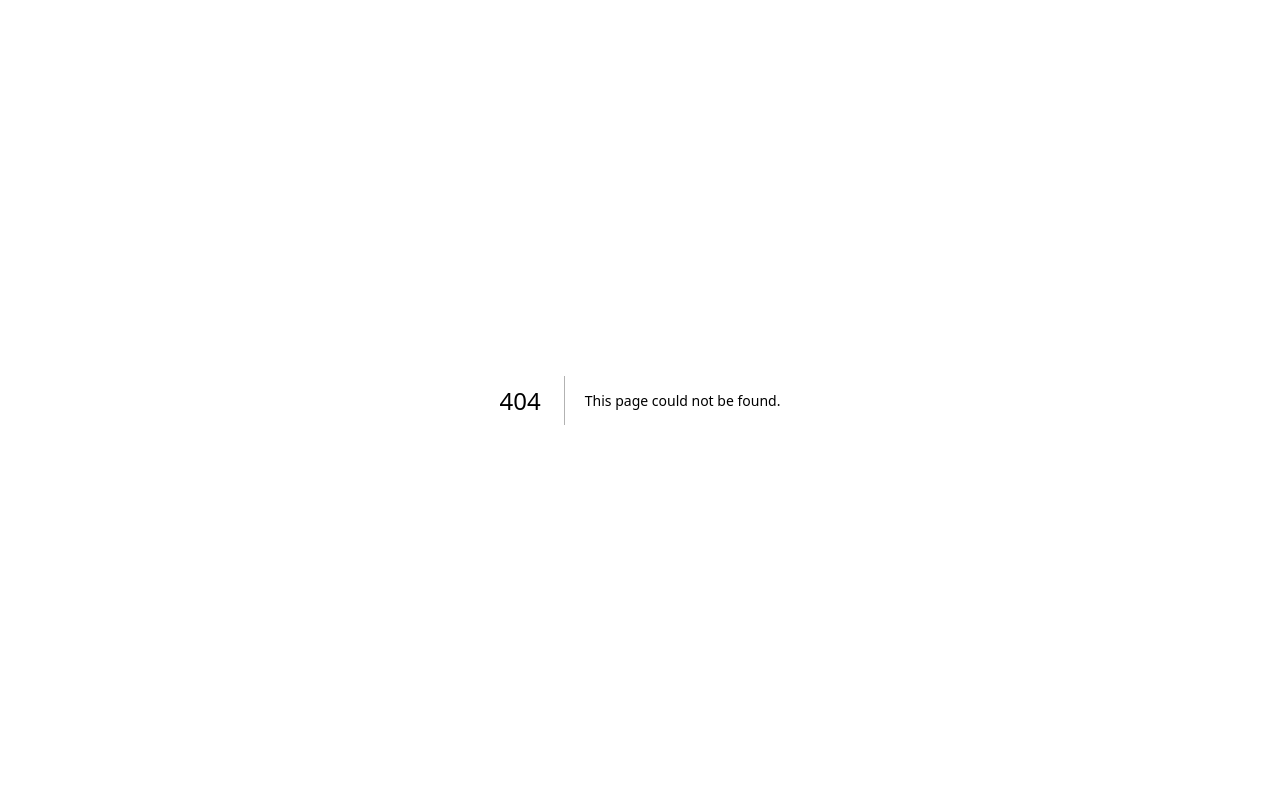
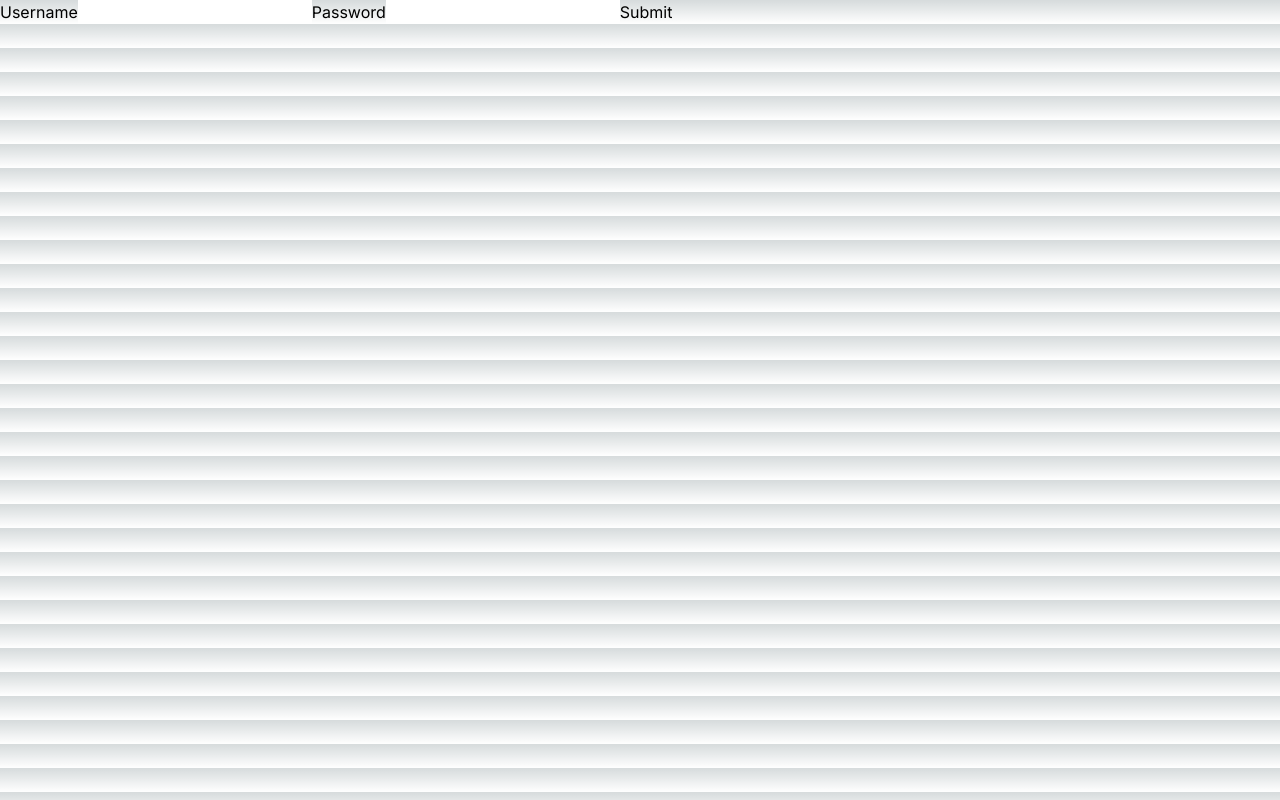
Before and after one commit to jaskonio/control-calificaciones-nextjs, a Next.js app: page /auth/login in a window 1280 px wide. Before the commit this address had no page. Built offline with nearby package versions, Linux system fonts and the light colour scheme.

Commit message:
Login panel added

```diff
--- a/package.json
+++ b/package.json
@@ -14,8 +14,10 @@
     "@prisma/client": "^5.17.0",
     "heroicons": "^2.1.5",
     "next": "14.2.5",
+    "next-auth": "^4.24.7",
     "react": "^18",
     "react-dom": "^18",
+    "react-hook-form": "^7.52.1",
     "zod": "^3.23.8"
   },
   "devDependencies": {
--- /dev/null
+++ b/src/app/api/auth/[...nextauth]/route.ts
@@ -0,0 +1,48 @@
+import db from "@/lib/db";
+import NextAuth, { AuthOptions } from "next-auth";
+import CredentialsProvider from "next-auth/providers/credentials";
+
+
+export const authOptions:AuthOptions = {
+    providers: [
+        CredentialsProvider({
+            name: "Credentials",
+            credentials: {
+                username: { label: "Username", type: "text", placeholder: "jsmith" },
+                password: { label: "Password", type: "password", placeholder: "*****" },
+            },
+            async authorize(credentials, _req) {
+                try {
+                    console.log(credentials);
+
+                    if (credentials == undefined) throw new Error('No user found')
+
+                    const userFound = await db.teacher.findFirst({
+                        where: {
+                            username: credentials.username
+                        }
+                    });
+
+                    if (!userFound) throw new Error('Username or password is invalid');
+
+                    const matchPassword = userFound.password == credentials?.password;
+
+                    if (!matchPassword) throw new Error('Username or password is invalid');
+
+                    return {
+                        id: userFound.id,
+                        username: userFound.username,
+                    }
+                } catch (error) {
+                    throw error;
+                }
+            },
+        })
+    ],
+    pages: {
+        signIn: "/auth/login",
+    }
+}
+const handler = NextAuth(authOptions);
+
+export { handler as GET, handler as POST };
--- /dev/null
+++ b/src/app/auth/login/page.tsx
@@ -0,0 +1,61 @@
+'use client';
+
+import { useForm, SubmitHandler } from "react-hook-form"
+import { signIn } from "next-auth/react";
+import { useState } from "react";
+import { useRouter } from "next/navigation";
+
+
+type Inputs = {
+  username: string
+  password: string
+}
+
+
+export default function LoginPage() {
+  const {
+    register,
+    handleSubmit,
+    formState: { errors },
+  } = useForm<Inputs>();
+  const router = useRouter();
+  const [error, setError] = useState('');
+
+  const onSubmit: SubmitHandler<Inputs> = async (data) => {
+    console.log(data);
+
+    const res = await signIn("credentials", {
+        username: data.username,
+        password: data.password,
+        redirect: false,
+      });
+
+    console.log(res);
+
+    if (res?.error) {
+        setError(res.error)
+      } else {
+        router.push('/')
+        // router.refresh()
+      }
+  }
+
+
+  return (
+    <form onSubmit={handleSubmit(onSubmit)}>
+        {error && (
+          <p className="bg-red-500 text-lg text-white p-3 rounded mb-2">{error}</p>
+        )}
+
+        <label htmlFor="username">Username</label>
+        <input {...register("username", { required: true})} />
+        {errors.username && <span>This field is required</span>}
+
+        <label htmlFor="password">Password</label>
+        <input {...register("password", { required: true })} />
+        {errors.password && <span>This field is required</span>}
+
+        <input type="submit" />
+    </form>
+  )
+}
--- a/src/app/components/ui/button.tsx
+++ b/src/app/components/ui/button.tsx
@@ -1,4 +1,5 @@
 import { PencilIcon, PlusIcon, TrashIcon } from '@heroicons/react/24/outline';
+import { signOut } from 'next-auth/react';
 import Link from 'next/link';
 
 export function DeleteButton() {
@@ -34,3 +35,24 @@ export function CreateButton({href, placeholder}: {href:string, placeholder:stri
         </Link>
     );
 }
+
+export function LoginButton() {
+    'use client';
+
+    return (
+        <button
+        className="bg-white text-black px-4 py-2 rounded-md mt-4"
+        onClick={() => signOut()}
+      >
+        Logout
+      </button>
+    )
+}
+
+export function Infouser() {
+    return (
+        <div>
+            Infouser
+        </div>
+    )
+}
--- a/src/app/page.tsx
+++ b/src/app/page.tsx
@@ -1,7 +1,13 @@
-export default function Home() {
+import { Infouser, LoginButton } from "./components/ui/button";
+
+export default  function Home() {
+
   return (
     <>
-    <h1>Home</h1>
+      <h1>Home</h1>
+      {/* <LoginButton /> */}
+
+      <Infouser />
     </>
 
   );
--- /dev/null
+++ b/src/middleware.ts
@@ -0,0 +1,3 @@
+export { default } from "next-auth/middleware";
+
+export const config = { matcher: ["/teacher/:path*"] }
```
Also changed, not shown: 1 other file (tests, documents, lock files or other folders).
